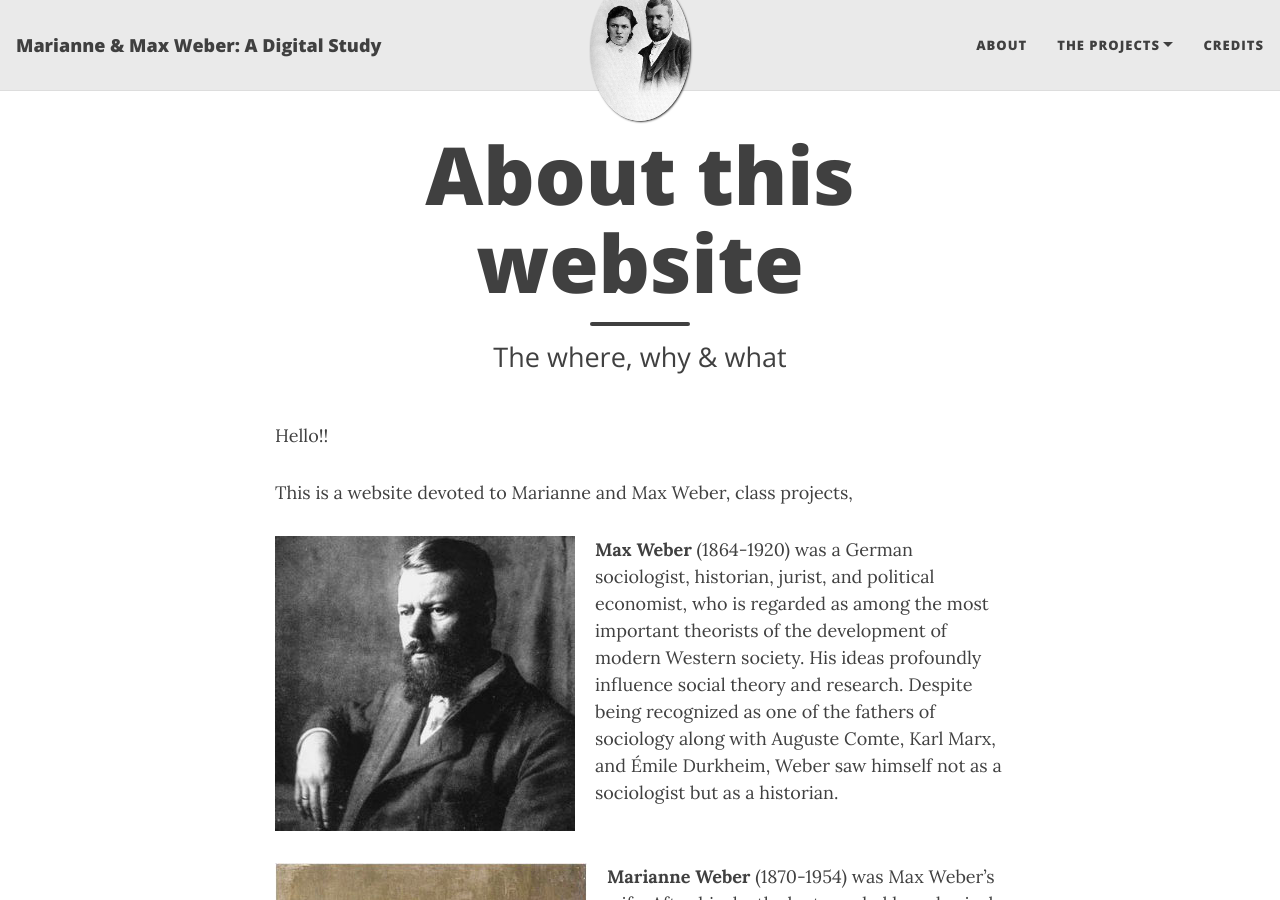
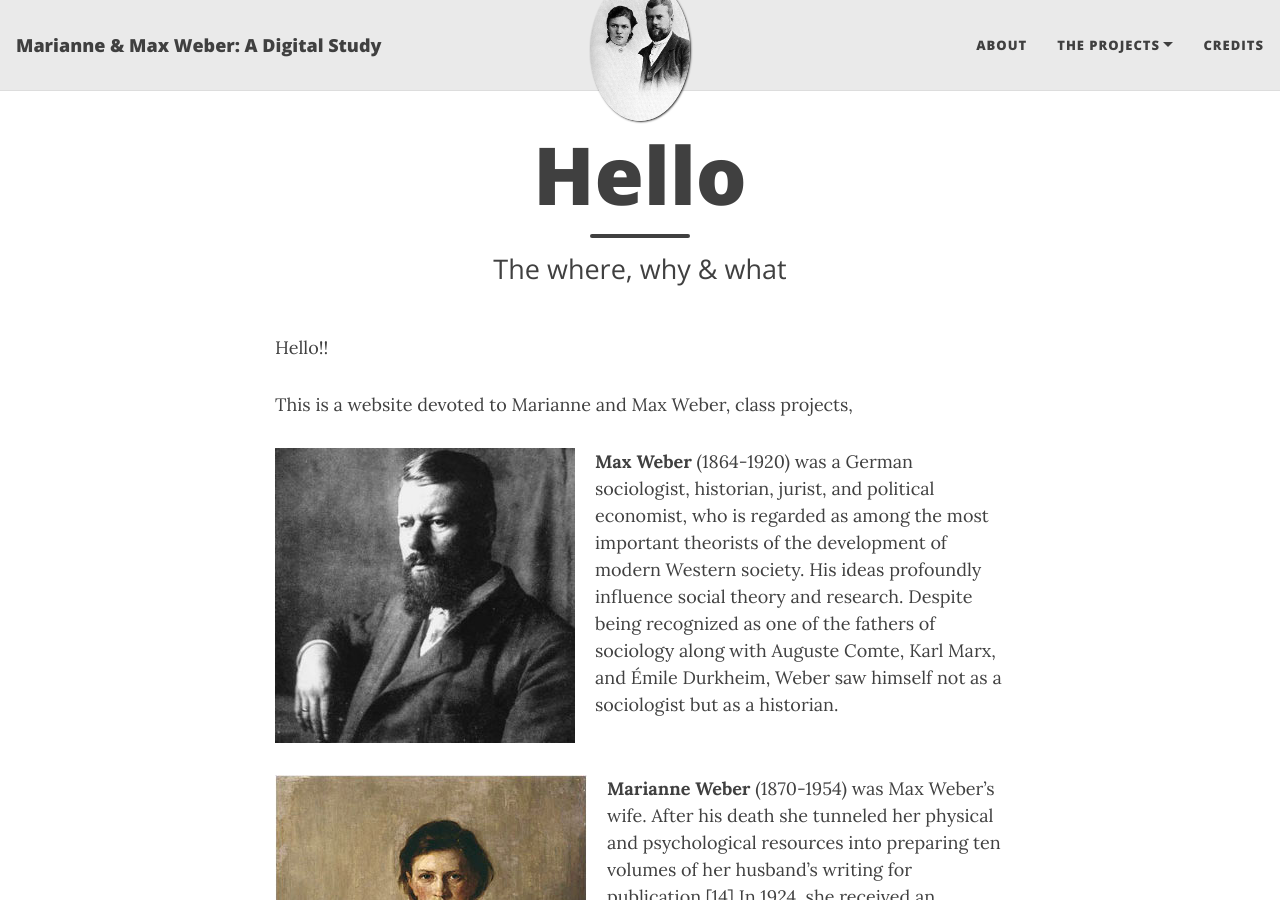
Before and after one commit to rosariorogel/weberweb, a Jekyll site: the page built from _pages/about.md, in a window 1280 px wide and 900 px high. Built offline with Jekyll 4.4.1, drawn with Linux system fonts in a browser that asks for light colours; nearby versions of some CDN libraries.

Commit message:
Update about.md

```diff
--- a/_pages/about.md
+++ b/_pages/about.md
@@ -1,6 +1,6 @@
 ---
 layout: page
-title: About this website
+title: Hello
 subtitle: The where, why & what
 permalink: about
 ---
```
